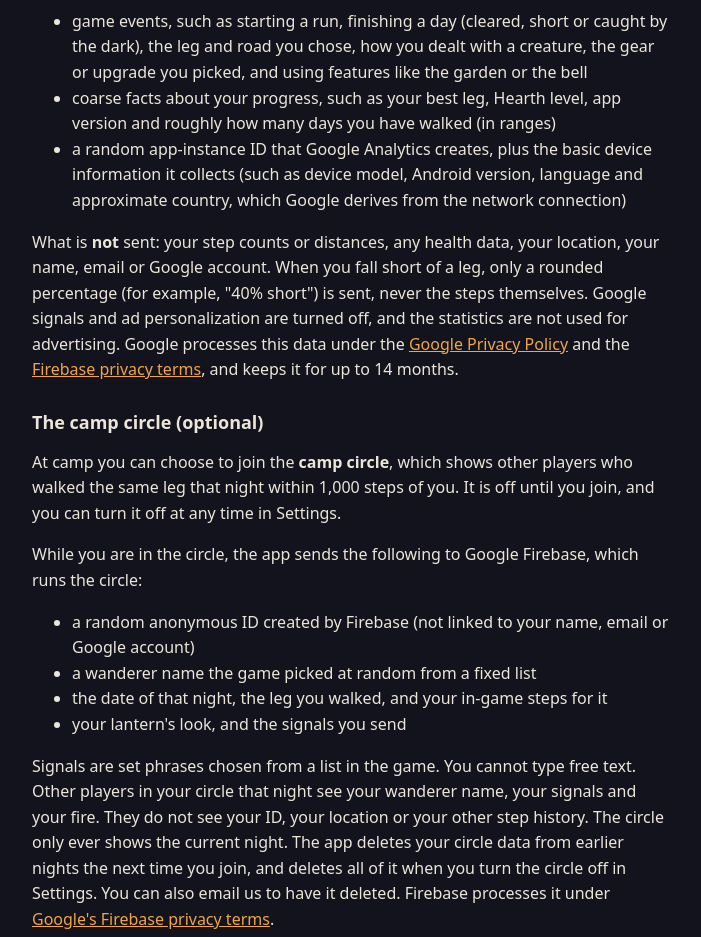
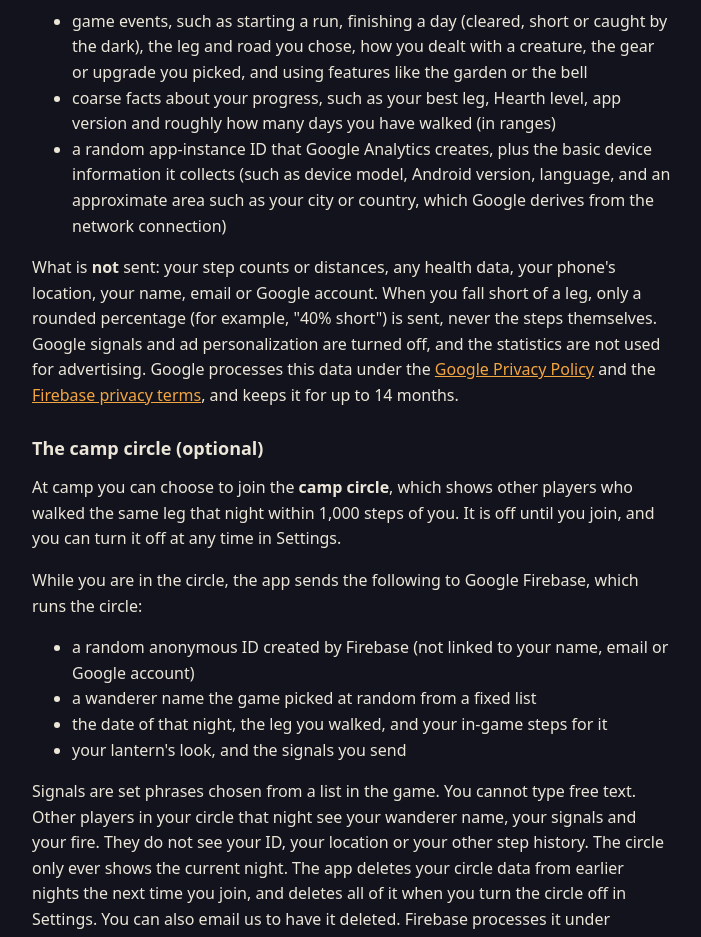
Before and after one commit to KAPastor/lantern-road, a plain HTML site: page privacypolicy.html in a window 1280 px wide. Shown: the part 1440-2377 px from the top of the page, without its empty margins (288-989 px from the left). Drawn offline with Linux system fonts and the light colour scheme.

Commit message:
Privacy policy: clarify approximate location in play stats

```diff
--- a/privacypolicy.html
+++ b/privacypolicy.html
@@ -40,9 +40,9 @@
 <ul>
 <li>game events, such as starting a run, finishing a day (cleared, short or caught by the dark), the leg and road you chose, how you dealt with a creature, the gear or upgrade you picked, and using features like the garden or the bell</li>
 <li>coarse facts about your progress, such as your best leg, Hearth level, app version and roughly how many days you have walked (in ranges)</li>
-<li>a random app-instance ID that Google Analytics creates, plus the basic device information it collects (such as device model, Android version, language and approximate country, which Google derives from the network connection)</li>
+<li>a random app-instance ID that Google Analytics creates, plus the basic device information it collects (such as device model, Android version, language, and an approximate area such as your city or country, which Google derives from the network connection)</li>
 </ul>
-<p>What is <strong>not</strong> sent: your step counts or distances, any health data, your location, your name, email or Google account. When you fall short of a leg, only a rounded percentage (for example, "40% short") is sent, never the steps themselves. Google signals and ad personalization are turned off, and the statistics are not used for advertising. Google processes this data under the <a href="https://policies.google.com/privacy">Google Privacy Policy</a> and the <a href="https://firebase.google.com/support/privacy">Firebase privacy terms</a>, and keeps it for up to 14 months.</p>
+<p>What is <strong>not</strong> sent: your step counts or distances, any health data, your phone's location, your name, email or Google account. When you fall short of a leg, only a rounded percentage (for example, "40% short") is sent, never the steps themselves. Google signals and ad personalization are turned off, and the statistics are not used for advertising. Google processes this data under the <a href="https://policies.google.com/privacy">Google Privacy Policy</a> and the <a href="https://firebase.google.com/support/privacy">Firebase privacy terms</a>, and keeps it for up to 14 months.</p>
 
 <h2>The camp circle (optional)</h2>
 <p>At camp you can choose to join the <strong>camp circle</strong>, which shows other players who walked the same leg that night within 1,000 steps of you. It is off until you join, and you can turn it off at any time in Settings.</p>
```
